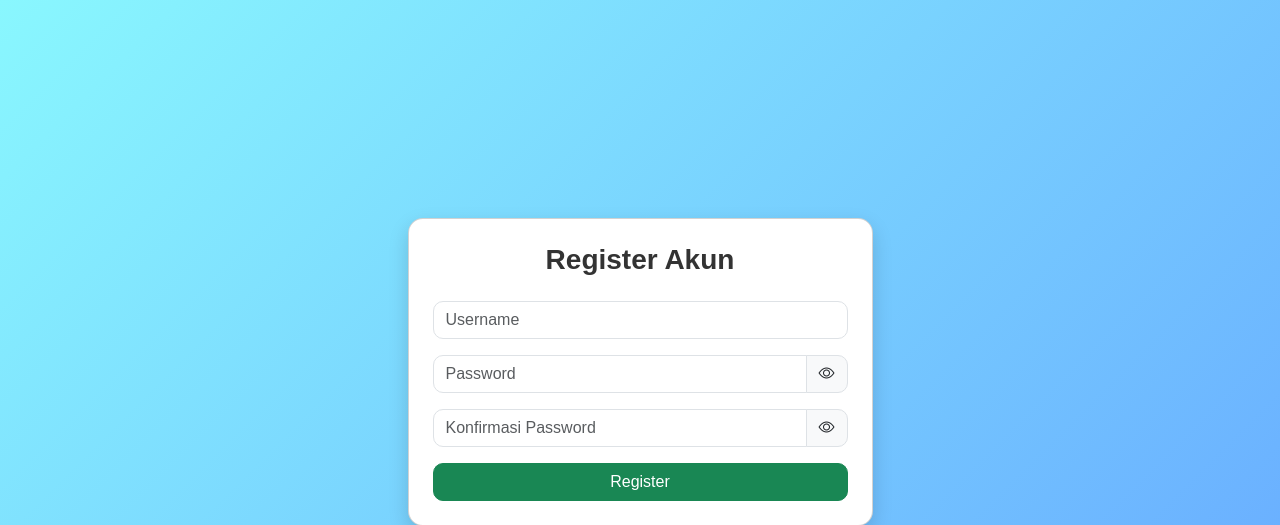
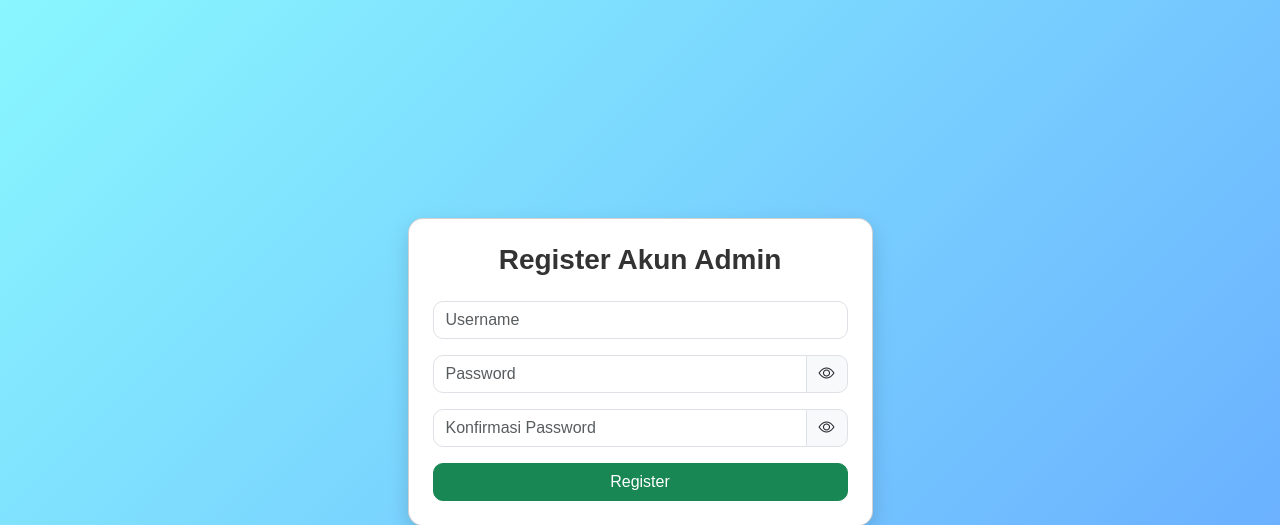
Before and after one commit to Kharell/Aplikasi-Diagnosa-Awal-Hipertensi-Berbasis-Web, a PHP site: page /register.php in a window 1280 px wide. Shown: the top 525 px of the page. Run offline with PHP 8.4, Linux system fonts and the light colour scheme.

Commit message:
sedikit perbaikan

```diff
--- a/login.php
+++ b/login.php
@@ -95,7 +95,7 @@ if ($_SERVER["REQUEST_METHOD"] == "POST") {
 
     <div class="col-md-5 mx-auto">
         <div class="card p-4">
-            <h3 class="text-center mb-3">Login</h3>
+            <h3 class="text-center mb-3">Login Admin</h3>
             <?php if (!empty($error)) echo "<div class='alert alert-danger'>$error</div>"; ?>
             <?php if (isset($_GET['register']) && $_GET['register'] == "success") echo "<div class='alert alert-success'>Registrasi berhasil, silakan login.</div>"; ?>
 
--- a/register.php
+++ b/register.php
@@ -76,7 +76,7 @@ if ($_SERVER["REQUEST_METHOD"] == "POST") {
 <div class="container">
     <div class="col-md-5 mx-auto">
         <div class="card p-4">
-            <h3 class="text-center mb-4">Register Akun</h3>
+            <h3 class="text-center mb-4">Register Akun Admin</h3>
             <?php if (!empty($error)) echo "<div class='alert alert-danger'>$error</div>"; ?>
             <form method="post">
                 <input type="text" name="username" class="form-control mb-3" placeholder="Username" required>
```
